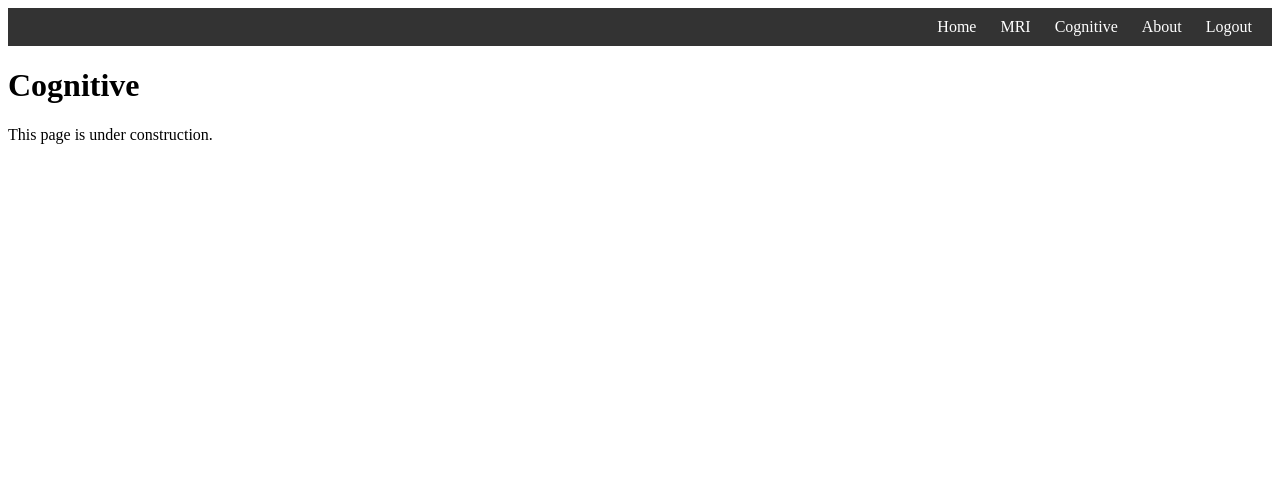
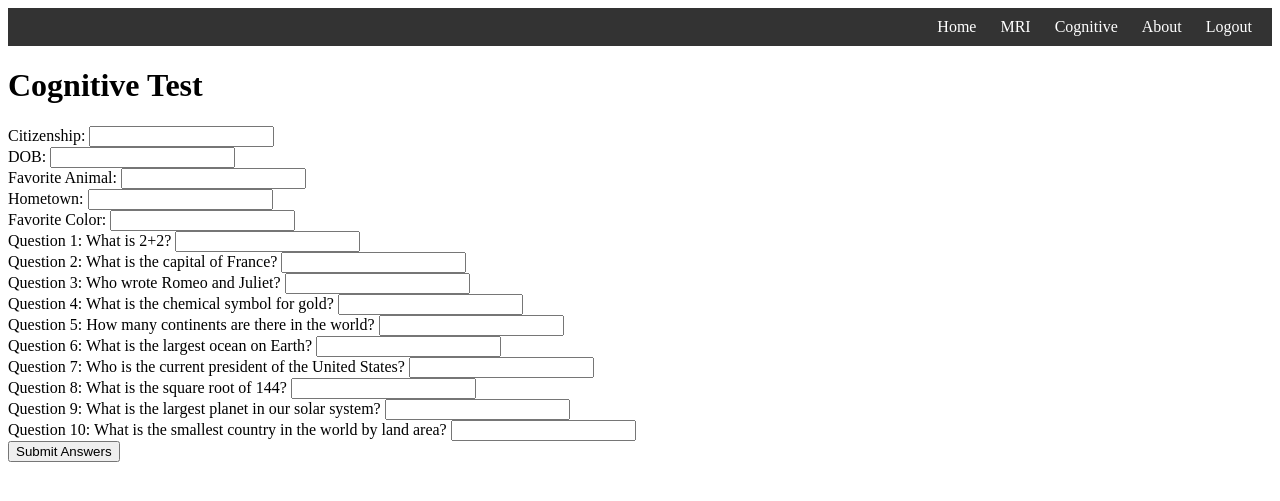
Before and after one commit to RAJPOWELL/FYP, a Flask app: page /cognitive in a window 1280 px wide. Shown: the top 501 px of the page. Run offline with Flask 3, Linux system fonts and the light colour scheme; the visitor is signed in with stand-in values (Sample User, id 1).

Commit message:
CT Feature Impplemented

```diff
--- a/app.py
+++ b/app.py
@@ -6,6 +6,9 @@ from tensorflow.keras.preprocessing import image
 import matplotlib.pyplot as plt
 import tensorflow_addons as tfa
 import os
+import time
+from datetime import datetime
+
 
 app = Flask(__name__)
 app.secret_key = 'your_secret_key'
@@ -104,22 +107,75 @@ def login():
 
         conn = get_db_connection()
         c = conn.cursor()
-        c.execute("SELECT * FROM User WHERE username = ? AND password = ?", (username, password))
+        c.execute("SELECT user_id, username FROM User WHERE username = ? AND password = ?", (username, password))
         user = c.fetchone()
         conn.close()
 
         if user:
-            session['username'] = username
-            return redirect(url_for('mri'))
+            session['username'] = user['username']
+            session['user_id'] = user['user_id']
+            return redirect(url_for('cognitive'))
         else:
             error = 'Invalid username or password'
             return render_template('login.html', error=error)
     return render_template('login.html')
 
+
 @app.route('/logout')
 def logout():
     session.pop('username', None)
     return redirect(url_for('home'))
+
+@app.route('/cognitive', methods=['GET', 'POST'])
+def cognitive():
+    if 'username' not in session:
+        return redirect(url_for('home'))
+
+    if request.method == 'POST':
+        # Get form answers
+        citizenship = request.form['citizenship']
+        dob = request.form['dob']
+        favorite_animal = request.form['favorite_animal']
+        hometown = request.form['hometown']
+        favorite_color = request.form['favorite_color']
+
+        # Store answers in the database
+        conn = get_db_connection()
+        c = conn.cursor()
+        c.execute("INSERT INTO CognitiveTest (user_id, citizenship, dob, favorite_animal, hometown, favorite_color, date_taken, score) VALUES (?, ?, ?, ?, ?, ?, ?, ?)", (session['user_id'], citizenship, dob, favorite_animal, hometown, favorite_color, datetime.now().strftime('%Y-%m-%d %H:%M:%S'), 0))
+        conn.commit()
+        conn.close()
+
+        # Countdown
+        countdown = 10
+        while countdown:
+            print(f"Countdown: {countdown}")
+            countdown -= 1
+            time.sleep(1)
+
+        # Start test
+        score = 0
+        for i in range(1, 11):
+            # Ask question and get answer
+            question = f"Question {i}: What is 2+2?"
+            answer = 4
+
+            # Check if answer is correct
+            if str(request.form.get(f'answer_{i-1}', '')) == str(answer):
+                score += 3
+
+        # Update score in the database
+        conn = get_db_connection()
+        c = conn.cursor()
+        c.execute("UPDATE CognitiveTest SET score = ? WHERE user_id = ? AND test_id = (SELECT MAX(test_id) FROM CognitiveTest WHERE user_id = ?)", (score, session['user_id'], session['user_id']))
+        conn.commit()
+        conn.close()
+
+        # Display score and graph
+        return render_template('cognitive_result.html', score=score)
+
+    return render_template('cognitive.html')
+
 
 @app.route('/mri', methods=['GET', 'POST'])
 def mri():
@@ -151,12 +207,6 @@ def result():
     image_path = request.args.get('image_path')
     return render_template('result.html', predicted_class=predicted_class, confidence=confidence, image_path=image_path)
 
-@app.route('/cognitive')
-def cognitive():
-    if 'username' not in session:
-        return redirect(url_for('home'))
-    return render_template('cognitive.html')
-
 @app.route('/about')
 def about():
     if 'username' not in session:
--- a/database.py
+++ b/database.py
@@ -64,6 +64,11 @@ def create_tables(conn):
     CREATE TABLE IF NOT EXISTS CognitiveTest (
         test_id INTEGER PRIMARY KEY,
         user_id INTEGER,
+        citizenship TEXT,
+        dob TEXT,
+        favorite_animal TEXT,
+        hometown TEXT,
+        favorite_color TEXT,
         date_taken TEXT NOT NULL,
         score INTEGER NOT NULL,
         FOREIGN KEY (user_id) REFERENCES User (user_id)
--- a/templates/cognitive.html
+++ b/templates/cognitive.html
@@ -1,6 +1,53 @@
 {% extends "base.html" %}
 
 {% block content %}
-    <h1>Cognitive</h1>
-    <p>This page is under construction.</p>
+    <h1>Cognitive Test</h1>
+    <form method="POST">
+        <label for="citizenship">Citizenship:</label>
+        <input type="text" id="citizenship" name="citizenship" required>
+        <br>
+        <label for="dob">DOB:</label>
+        <input type="text" id="dob" name="dob" required>
+        <br>
+        <label for="favorite_animal">Favorite Animal:</label>
+        <input type="text" id="favorite_animal" name="favorite_animal" required>
+        <br>
+        <label for="hometown">Hometown:</label>
+        <input type="text" id="hometown" name="hometown" required>
+        <br>
+        <label for="favorite_color">Favorite Color:</label>
+        <input type="text" id="favorite_color" name="favorite_color" required>
+        <br>
+        <label for="answer_0">Question 1: What is 2+2?</label>
+        <input type="text" id="answer_0" name="answer_0" required>
+        <br>
+        <label for="answer_1">Question 2: What is the capital of France?</label>
+        <input type="text" id="answer_1" name="answer_1" required>
+        <br>
+        <label for="answer_2">Question 3: Who wrote Romeo and Juliet?</label>
+        <input type="text" id="answer_2" name="answer_2" required>
+        <br>
+        <label for="answer_3">Question 4: What is the chemical symbol for gold?</label>
+        <input type="text" id="answer_3" name="answer_3" required>
+        <br>
+        <label for="answer_4">Question 5: How many continents are there in the world?</label>
+        <input type="text" id="answer_4" name="answer_4" required>
+        <br>
+        <label for="answer_5">Question 6: What is the largest ocean on Earth?</label>
+        <input type="text" id="answer_5" name="answer_5" required>
+        <br>
+        <label for="answer_6">Question 7: Who is the current president of the United States?</label>
+        <input type="text" id="answer_6" name="answer_6" required>
+        <br>
+        <label for="answer_7">Question 8: What is the square root of 144?</label>
+        <input type="text" id="answer_7" name="answer_7" required>
+        <br>
+        <label for="answer_8">Question 9: What is the largest planet in our solar system?</label>
+        <input type="text" id="answer_8" name="answer_8" required>
+        <br>
+        <label for="answer_9">Question 10: What is the smallest country in the world by land area?</label>
+        <input type="text" id="answer_9" name="answer_9" required>
+        <br>
+        <input type="submit" value="Submit Answers">
+    </form>
 {% endblock %}
```
Also changed, not shown: templates/cognitive_result.html (added, +56 -0 lines).
